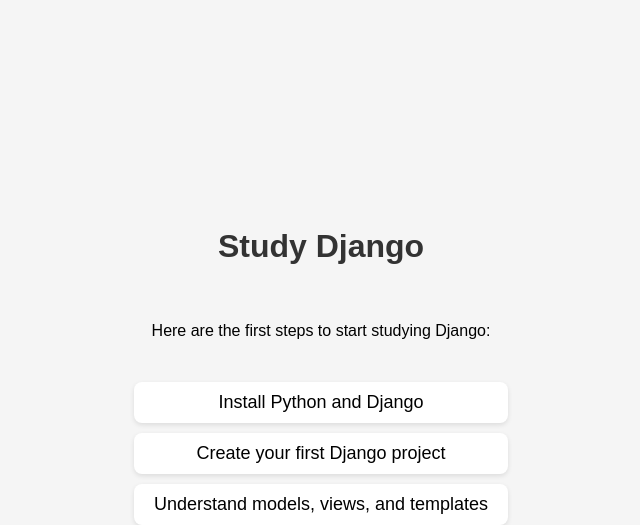
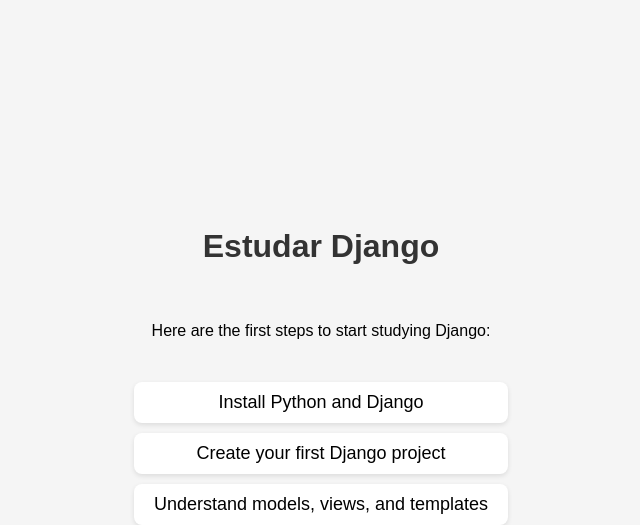
Before and after one commit to carloshnunes/pythonplayground, a Django app: page /create-project/ in a window 1280 px wide. Shown: the top 525 px of the page, without its empty margins (319-959 px from the left). Run offline with Django 5.2, Linux system fonts and the light colour scheme.

Commit message:
fix: testar alterações

```diff
--- a/templates/create_project.html
+++ b/templates/create_project.html
@@ -4,13 +4,13 @@
 <head>
   <meta charset="UTF-8">
   <meta name="viewport" content="width=device-width, initial-scale=1.0">
-  <title>Study Django</title>
+  <title>Estudar Django</title>
   {% load static %}
   <link rel="stylesheet" href="{% static 'css/styles.css' %}">
 </head>
 
 <body>
-  <h1>Study Django</h1>
+  <h1>Estudar Django</h1>
   <p>Here are the first steps to start studying Django:</p>
   <ul>
     <li>Install Python and Django</li>
--- a/templates/index.html
+++ b/templates/index.html
@@ -14,7 +14,7 @@
   <ul>
     <li><a href="{% url 'study_django' %}" class="button-primary">Estudar Django</a></li>
     <li><a href="{% url 'create_project' %}" class="button-primary">Criar um Projeto</a></li>
-    <li><a href="{% url 'learn_templates' %}" class="button-primary">Aprender Templates</a></li>
+    <li><a href="{% url 'learn_templates' %}" class="button-primary">Aprender Templates agora</a></li>
   </ul>
   <div>
     <a href="{% url 'about' %}" class="button-secondary">Ir para a Página Sobre</a>
```
